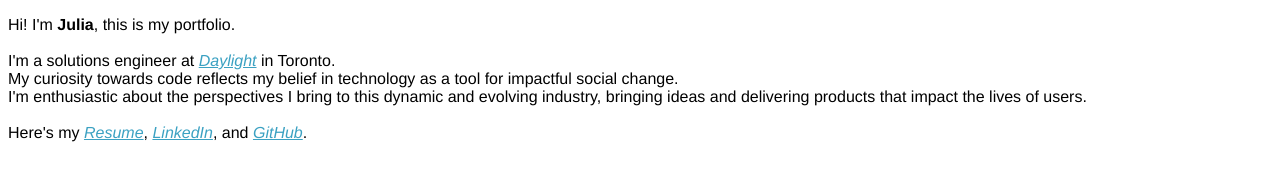
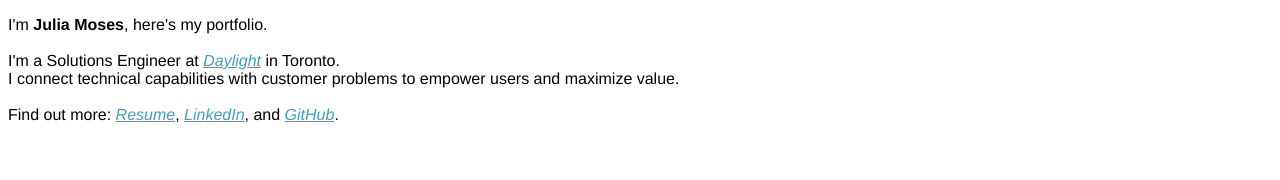
Before and after one commit to juliamoses/juliamoses.github.io, a plain HTML site: page index.html in a window 1280 px wide. Drawn offline with Linux system fonts and the light colour scheme.

Commit message:
Update index.html
verbiage line breaks etc

```diff
--- a/index.html
+++ b/index.html
@@ -9,13 +9,15 @@
   </head>
   <body>
     <p>
-      Hi! I'm <strong>Julia</strong>, this is my portfolio. <br><br> I'm a solutions engineer at <a href="https://daylight.io/" target="_blank">Daylight</a> in Toronto.
+      I'm <strong>Julia Moses</strong>, here's my portfolio.
       <br>
-      My curiosity towards code reflects my belief in technology as a tool for impactful social change.
       <br>
-      I'm enthusiastic about the perspectives I bring to this dynamic and evolving industry, bringing ideas and delivering products that impact the lives of users.
-      <br><br>
-      Here's my
+        I'm a Solutions Engineer at <a href="https://daylight.io/" target="_blank">Daylight</a> in Toronto.
+      <br>
+      I connect technical capabilities with customer problems to empower users and maximize value.
+      <br>
+      <br>
+    Find out more:
       <a href="https://resume.creddle.io/resume/1x8rm8dzvmn" target="_blank">Resume</a>,
       <a href="https://www.linkedin.com/in/julia-moses" target="_blank">LinkedIn</a>, and
       <a href="https://github.com/juliamoses" target="_blank">GitHub</a>.
```
